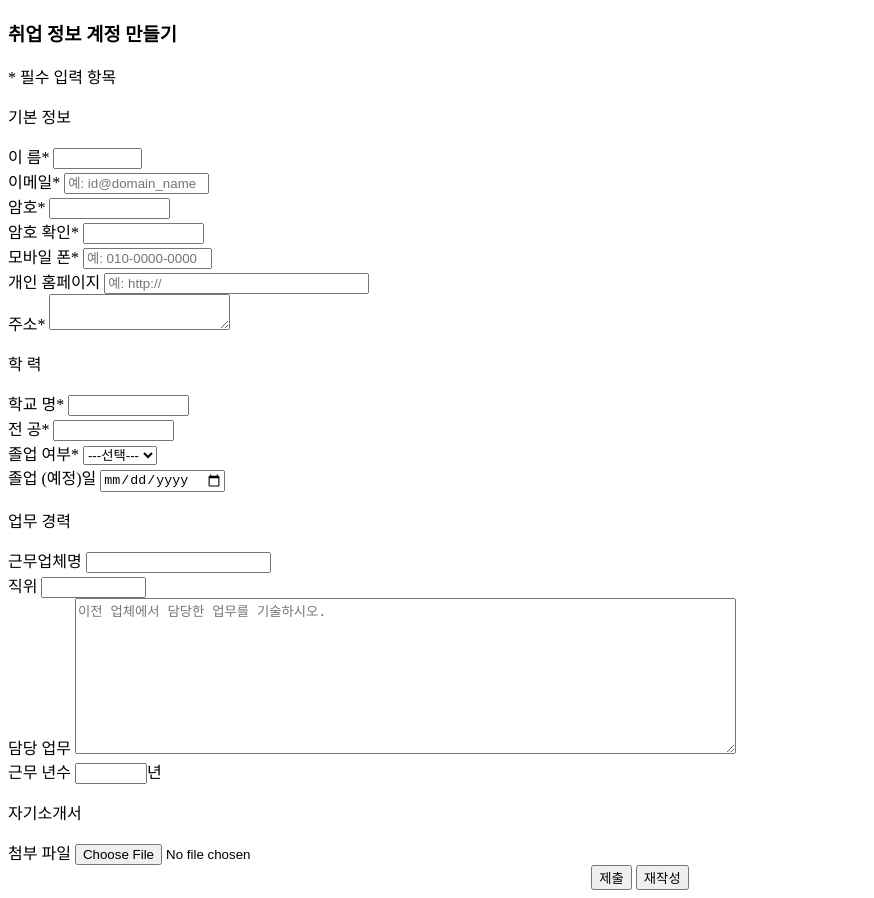
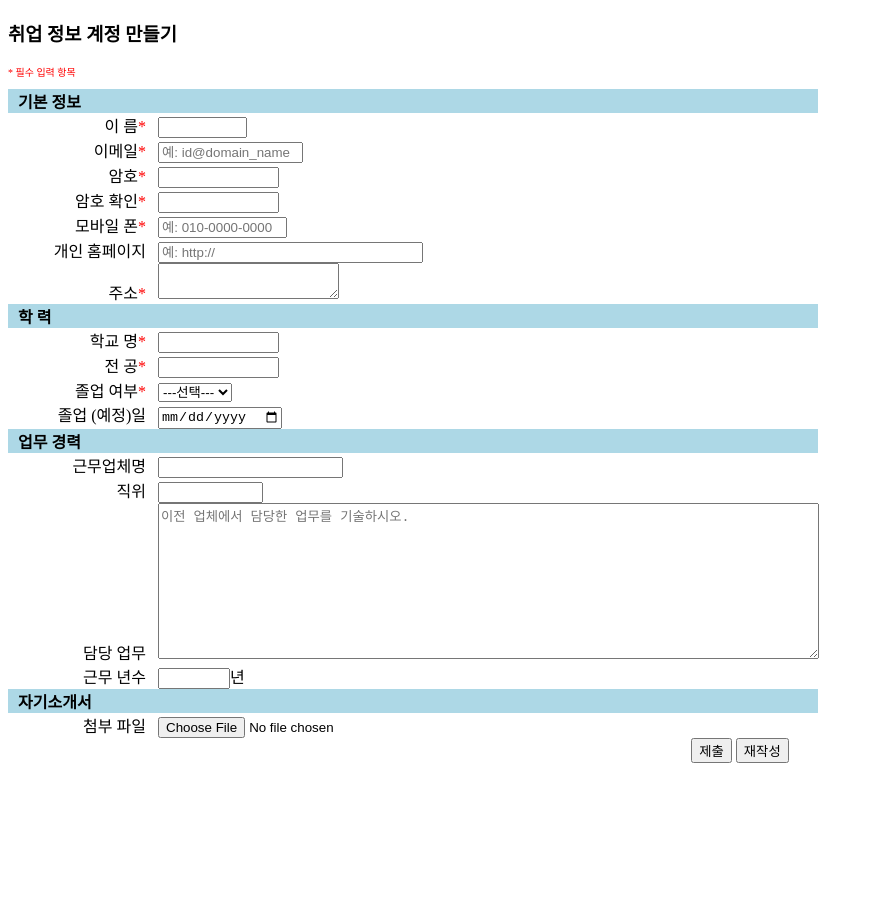
Before and after one commit to stop-yoon/webprograming, a plain HTML site: page register.html in a window 1280 px wide. Shown: the whole page, without its empty margins (0-874 px from the left). After the commit the page ends 800 px from the top, so only its background shows below. Drawn offline with Linux system fonts and the light colour scheme.

Commit message:
Add files via upload

```diff
--- a/register.html
+++ b/register.html
@@ -1,73 +1,100 @@
 <!DOCTYPE html>
-<html lang="ko">
+<html lang="ko" xmlns="http://www.w3.org/1999/html">
 <head>
     <meta charset="UTF-8">
     <title>회원 가입</title>
+        <style>
+        label {
+            display: inline-block;
+            width: 130px;
+            text-align: right;
+            margin-left: 8px;
+            padding-right: 8px;
+        }
+
+        span.required {
+            color: red;
+        }
+
+        div.section {
+            background-color: lightblue;
+            width: 800px;
+            padding-left: 10px;
+            font-weight: bold;
+        }
+
+        div.center {
+            text-align: center;
+            margin-left: 200px;
+        }
+    </style>
 </head>
 <body>
 <h3>취업 정보 계정 만들기</h3>
-<p>* 필수 입력 항목</p>
+<p style="color:red; font-size:10px;">* 필수 입력 항목</p>
 
-<p>기본 정보</p>
-<form>
-    <label for="name" style="display:inline-block;">이 름*</label>
+<div class="section">기본 정보</div>
+<form action="https://stop-yoon.github.io/webprograming/">
+    <label for="name" class="label">이 름<span class="required">*</span></label>
     <input type="text" id="name" name="name" size="8" required><br>
 
-    <label for="email">이메일*</label>
+    <label for="email" class="label">이메일<span class="required">*</span></label>
     <input type="email" id="email" name="email" size="15" placeholder="예: id@domain_name" required><br>
 
-    <label for="password">암호*</label>
+    <label for="password" class="label">암호<span class="required">*</span></label>
     <input type="password" id="password" name="password" size="12" required><br>
 
-    <label for="confirmPassword">암호 확인*</label>
+    <label for="confirmPassword" class="label">암호 확인<span class="required">*</span></label>
     <input type="password" id="confirmPassword" name="confirmPassword" size="12" required><br>
 
-    <label for="mobile">모바일 폰*</label>
+    <label for="mobile" class="label">모바일 폰<span class="required">*</span></label>
     <input type="tel" id="mobile" name="mobile" size="13" placeholder="예: 010-0000-0000" required><br>
 
-    <label for="homepage">개인 홈페이지</label>
+    <label for="homepage" class="label">개인 홈페이지</label>
     <input type="url" id="homepage" name="homepage" size="30" placeholder="예: http://"><br>
 
-    <label for="address">주소*</label>
+    <label for="address" class="label">주소<span class="required">*</span></label>
     <textarea id="address" name="address" size="30" required></textarea><br>
 
-    <p>학 력</p>
-    <label for="school">학교 명*</label>
+    <div class="section">학 력</div>
+    <label for="school" class="label">학교 명<span class="required">*</span></label>
     <input type="text" id="school" name="school" size="12" required><br>
 
-    <label for="major">전 공*</label>
+    <label for="major" class="label">전 공<span class="required">*</span></label>
     <input type="text" id="major" name="major" size="12" required><br>
 
-    <label for="graduationStatus">졸업 여부*</label>
+    <label for="graduationStatus" class="label">졸업 여부<span class="required">*</span></label>
     <select id="graduationStatus" name="graduationStatus" required>
         <option value="">---선택---</option>
         <option value="expected">졸업예정</option>
         <option value="graduated">졸업</option>
     </select><br>
 
-    <label for="graduationDate">졸업 (예정)일</label>
+    <label for="graduationDate" class="label">졸업 (예정)일</label>
     <input type="date" id="graduationDate" name="graduationDate" required><br>
 
-    <p>업무 경력</p>
-    <label for="workplace">근무업체명</label>
+    <div class="section">업무 경력</div>
+    <label for="workplace" class="label">근무업체명</label>
     <input type="text" id="workplace" name="workplace" size="20" required><br>
 
-    <label for="position">직위</label>
+    <label for="position" class="label">직위</label>
     <input type="text" id="position" name="position" size="10" required><br>
 
-    <label for="tasks">담당 업무</label>
+    <label for="tasks" class="label">담당 업무</label>
     <textarea id="tasks" name="tasks" rows="10" cols="80" placeholder="이전 업체에서 담당한 업무를 기술하시오." required></textarea><br>
 
-    <label for="workYears">근무 년수</label>
+    <label for="workYears" class="label">근무 년수</label>
     <input type="number" id="workYears" name="workYears" min="0" max="10" step="0.5" required><span class="years-label">년</span><br>
-    <p>자기소개서</p>
+
+    <div class="section">자기소개서</div>
     <label for="attachment">첨부 파일</label>
     <input type="file" id="attachment" name="attachment"><br>
 
- <div style="text-align: center;">
-        <input type="submit" value="제출">
-        <input type="reset" value="재작성">
-    </div>
+<div class="center">
+    <input type="submit" value="제출">
+    <input type="reset" value="재작성">
+</div>
+
 </form>
 
 </body>
```
Also changed, not shown: login.html (+1 -1 lines).
